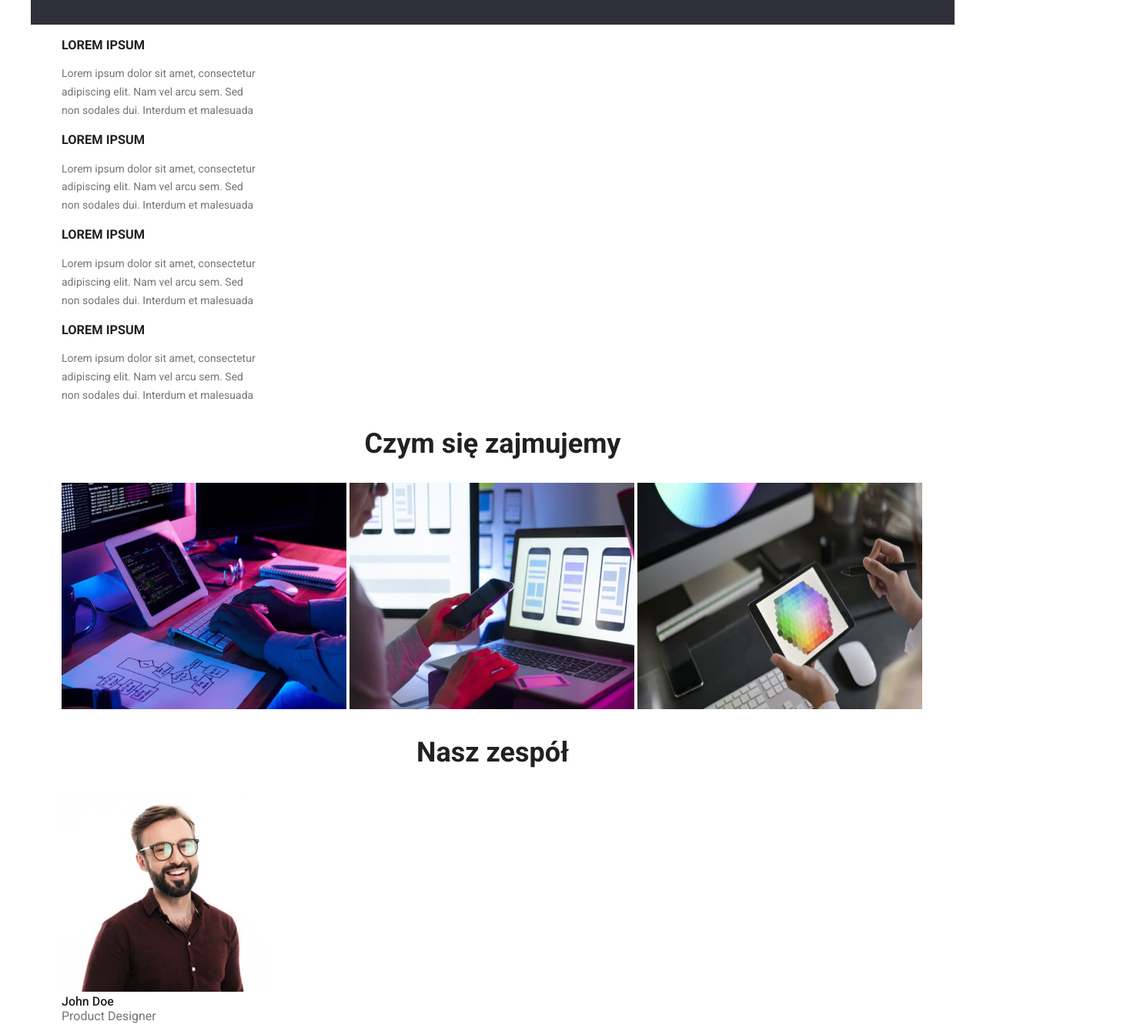
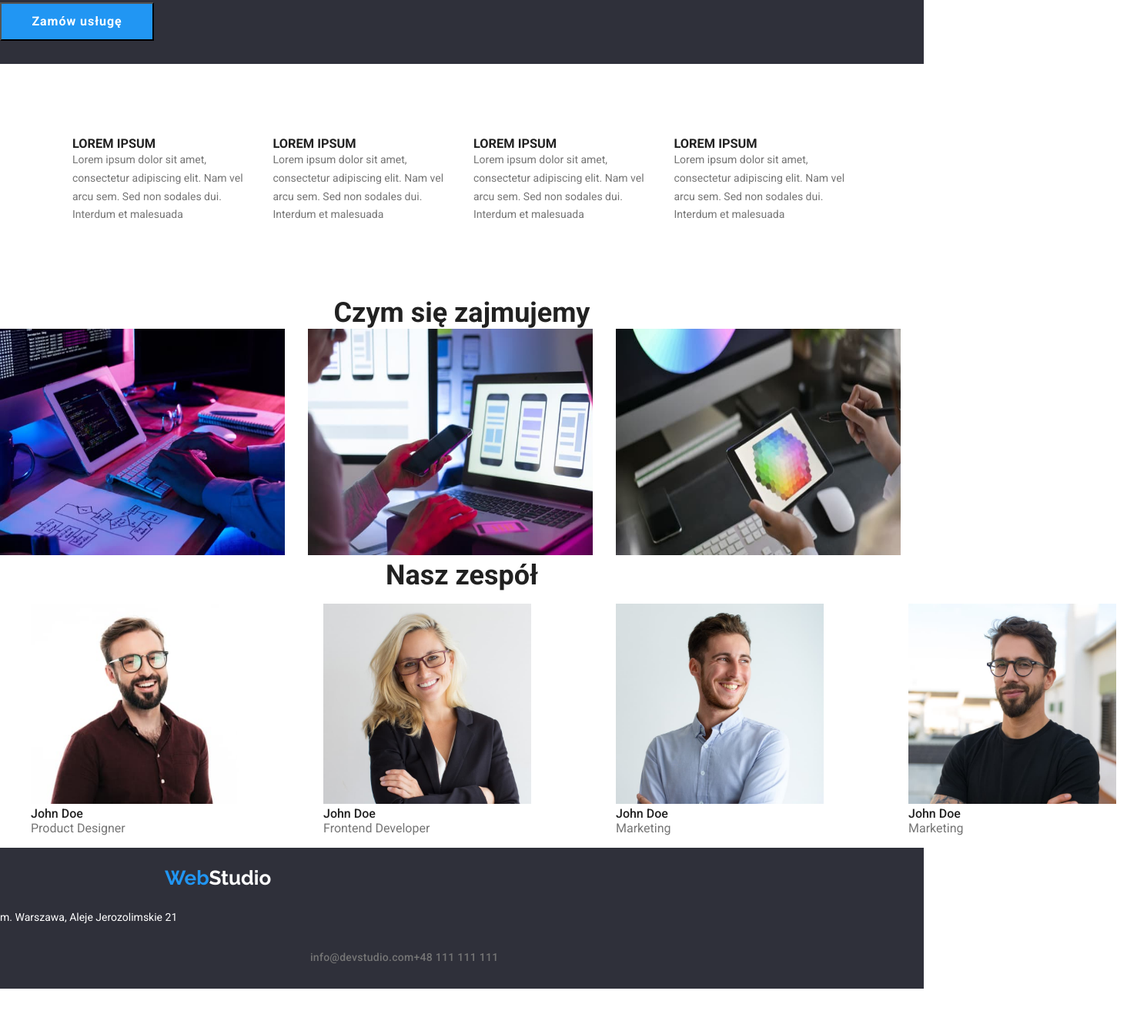
Before and after one commit to pawel-strzelecki/goit-markup-hw-03, a plain HTML site: page index.html in a window 1280 px wide. Shown: the part 681-2020 px from the top of the page at 77% size, 1490 px wide, since content can reach past the window. After the commit the page ends 1965 px from the top, so only its background shows below. Drawn offline with nearby package versions, Linux system fonts and the light colour scheme.

Commit message:
Updated index.html, CSS

```diff
--- a/CSS/styles.css
+++ b/CSS/styles.css
@@ -10,6 +10,16 @@ body {
     color: #212121;
 }
 
+ul,
+h1,
+h2,
+h3,
+h4,
+p {
+  padding: 0;
+  margin: 0;
+}
+
 a {
     text-decoration: none;
     color: inherit;
@@ -20,8 +30,7 @@ a:hover, a:focus, a:active {
 }
 
 .container {
-    max-width: 1200px;
-    margin: 0 auto;
+    width: 1200px;
 }
 
 menu {
@@ -33,7 +42,7 @@ menu {
     font-size: 26px;
     line-height: 1.17;
     color: #2196F3;
-    padding: 24px 214px 25px 93px;
+    padding: 24px 0px 25px 214px;
     display: inline-flex;
 }
 
@@ -51,8 +60,9 @@ nav {
     line-height: 1.14;
     letter-spacing: 0.02em;
     display: inline-flex;
-    gap: 25%;
-    padding: 32px
+    margin-left: 93px;
+    padding: 32px;
+    gap: ;
 }
 
 .contacts {
@@ -61,7 +71,8 @@ nav {
     line-height: 1.14;
     letter-spacing: 0.02em;
     color: var(--text-secondary-color);
-    padding: 32px auto 32px 371px;
+    margin-left: 371px;
+    padding: 32px;
     display: inline-flex;
     justify-content: end;
 }
@@ -79,6 +90,7 @@ nav {
     letter-spacing: 0.06em;
     text-transform: uppercase;
     color: #FFFFFF;
+    padding: 200px;
 }
 
 .main-button {
@@ -98,6 +110,10 @@ nav {
     list-style-type: none;
     font-size: 14px;
     line-height: 1.17;
+    margin: 94px;
+    padding: 0;
+    display: inline-flex;
+    gap: 30px;
 }
 
 .article-text {
@@ -119,6 +135,12 @@ nav {
 
 .team-job {
     color: var(--text-secondary-color);
+}
+
+.team-img-list {
+    list-style: none;
+    display: inline-flex;
+    gap: 30px;
 }
 
 .bottom {
--- a/index.html
+++ b/index.html
@@ -48,59 +48,60 @@
             <li>
               <h3>LOREM IPSUM</h3>
               <p class="article-text">
-                Lorem ipsum dolor sit amet, consectetur <br />adipiscing elit. Nam vel arcu sem. Sed
-                <br />non sodales dui. Interdum et malesuada
+                Lorem ipsum dolor sit amet, consectetur adipiscing elit. Nam vel arcu sem. Sed non sodales dui. Interdum et malesuada
+              </p>
+            </li>
+            <li>
+              <h3>LOREM IPSUM</h3>
+              <p class="article-text">Lorem ipsum dolor sit amet, consectetur adipiscing elit. Nam vel arcu sem. Sed non sodales dui. Interdum et malesuada</p>
+            </li>
+            <li>
+              <h3>LOREM IPSUM</h3>
+              <p class="article-text">
+                Lorem ipsum dolor sit amet, consectetur adipiscing elit. Nam vel arcu sem. Sed non sodales dui. Interdum et malesuada
               </p>
             </li>
             <li>
               <h3>LOREM IPSUM</h3>
               <p class="article-text">
-                Lorem ipsum dolor sit amet, consectetur <br />adipiscing elit. Nam vel arcu sem. Sed
-                <br />non sodales dui. Interdum et malesuada
-              </p>
-            </li>
-            <li>
-              <h3>LOREM IPSUM</h3>
-              <p class="article-text">
-                Lorem ipsum dolor sit amet, consectetur <br />adipiscing elit. Nam vel arcu sem. Sed
-                <br />non sodales dui. Interdum et malesuada
-              </p>
-            </li>
-            <li>
-              <h3>LOREM IPSUM</h3>
-              <p class="article-text">
-                Lorem ipsum dolor sit amet, consectetur <br />adipiscing elit. Nam vel arcu sem. Sed
-                <br />non sodales dui. Interdum et malesuada
+                Lorem ipsum dolor sit amet, consectetur adipiscing elit. Nam vel arcu sem. Sed non sodales dui. Interdum et malesuada
               </p>
             </li>
           </ul>
         </section>
         <section>
           <h2 class="section-header">Czym się zajmujemy</h2>
-          <figure>
+          <ul class="team-img-list">
+            <li>
             <img
               src="images/programming.jpg"
               alt="close up image of programmer working at his desk office"
               width="370"
               height="294"
             />
+          </li>
+          <li>
             <img
               src="images/mobile-apps.jpg"
               alt="web ui designer is working on app interface for mobile phones"
               width="370"
               height="294"
             />
+          </li>
+          <li>
             <img
               src="images/ux-ui-design.jpg"
               alt="creative web design artist is working with colour selection on a tablet "
               width="370"
               height="294"
             />
-          </figure>
+          </li>
+        </ul>
         </section>
         <section>
           <h2 class="section-header">Nasz zespół</h2>
-
+          <ul class="team-img-list">
+            <li>
           <figure>
             <img
               src="images/product-designer.jpg"
@@ -113,7 +114,8 @@
               <span class="team-job">Product Designer</span>
             </figcaption>
           </figure>
-
+        </li>
+        <li>
           <figure>
             <img
               src="images/frontend-developer.jpg"
@@ -126,7 +128,8 @@
               <span class="team-job">Frontend Developer</span>
             </figcaption>
           </figure>
-
+        </li>
+        <li>
           <figure>
             <img
               src="images/marketing.jpg"
@@ -139,7 +142,8 @@
               <span class="team-job">Marketing</span>
             </figcaption>
           </figure>
-
+        </li>
+        <li>
           <figure>
             <img
               src="images/ui-designer.jpg"
@@ -152,6 +156,8 @@
               <span class="team-job">Marketing</span>
             </figcaption>
           </figure>
+        </li>
+        </ul>
         </section>
     </main>
     <footer class="bottom container">
```
